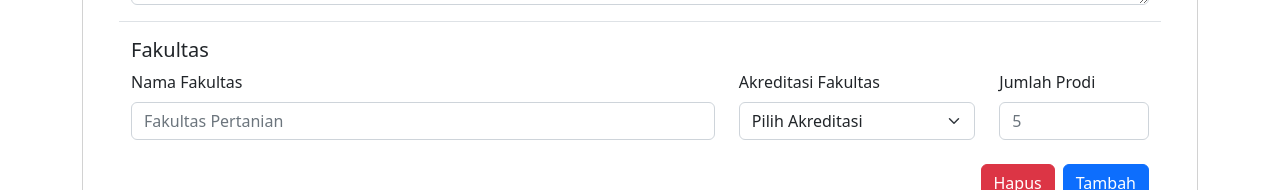
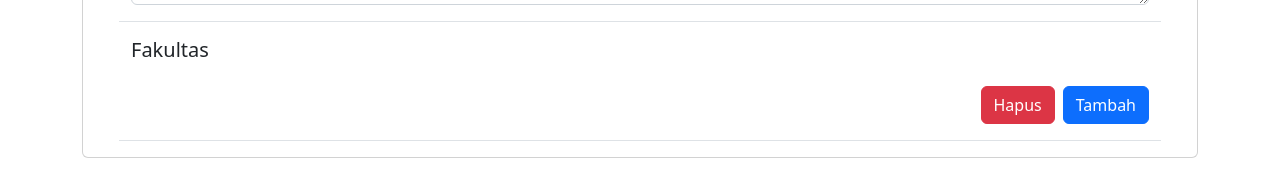
Before and after one commit to skilvul-febe-30/carkus-frontend, a React (Vite) app: page /edit-kampus in a window 1280 px wide. Shown: the part 681-871 px from the top of the page. After the commit the page ends 839 px from the top, so only its background shows below. Built offline with nearby package versions, Linux system fonts and the light colour scheme.

Commit message:
create add and delete input

```diff
--- a/src/components/FormEditKampus.jsx
+++ b/src/components/FormEditKampus.jsx
@@ -1,7 +1,9 @@
-import React from "react";
+import React, { useState } from "react";
 import InputFakultas from "./InputFakultas";
 
 export default function FormEditKampus() {
+  const [countFakultas, setCountFakultas] = useState(0)
+
   return (
     <>
       <div className="card">
@@ -101,13 +103,15 @@ export default function FormEditKampus() {
           </div>
 
           <h5 className="card-title mt-3">Fakultas</h5>
-          <InputFakultas />
+          {[...Array(countFakultas)].map(index => (
+            <InputFakultas indeks={index}/>
+          ))}
           <div className="row mt-2 border-bottom">
             <div className="col-12 mt-3 mb-3 text-end">
-              <button type="button" className="btn btn-danger me-2">
+              <button type="button" className="btn btn-danger me-2" onClick={() => setCountFakultas(countFakultas == 0 ? 0:countFakultas-1)}>
                 Hapus
               </button>
-              <button type="button" className="btn btn-primary">
+              <button type="button" className="btn btn-primary" onClick={() => setCountFakultas(countFakultas+1)}>
                 Tambah
               </button>
             </div>
--- a/src/components/InputFakultas.jsx
+++ b/src/components/InputFakultas.jsx
@@ -1,9 +1,10 @@
 import React from "react";
 
-export default function InputFakultas() {
+export default function InputFakultas(indeks) {
+
   return (
     <>
-      <div className="row mt-2">
+      <div className="row mt-2" key={indeks}>
         <div className="col-md-7">
           <label htmlFor="namaFakultas" className="form-label">
             Nama Fakultas
```
